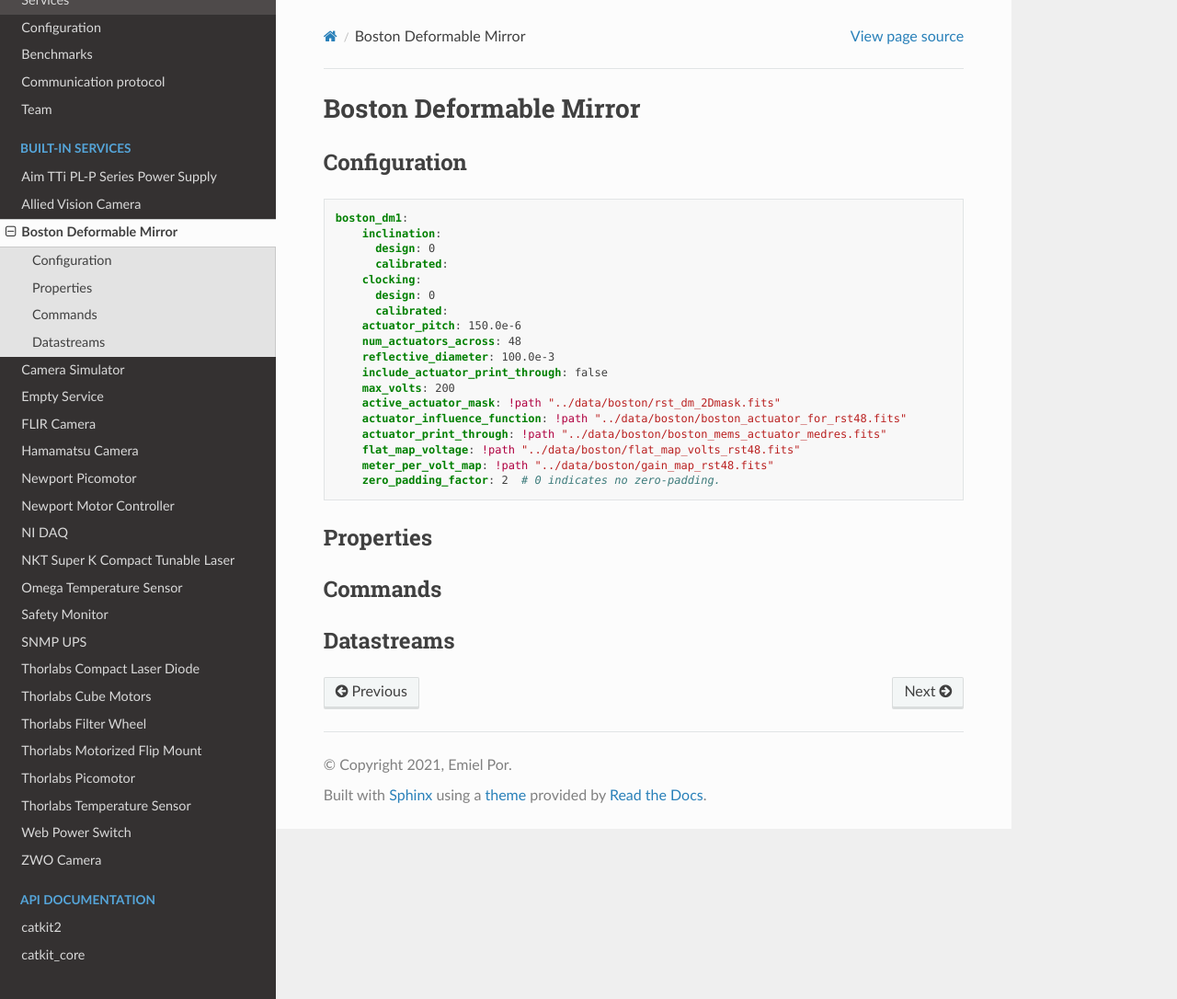
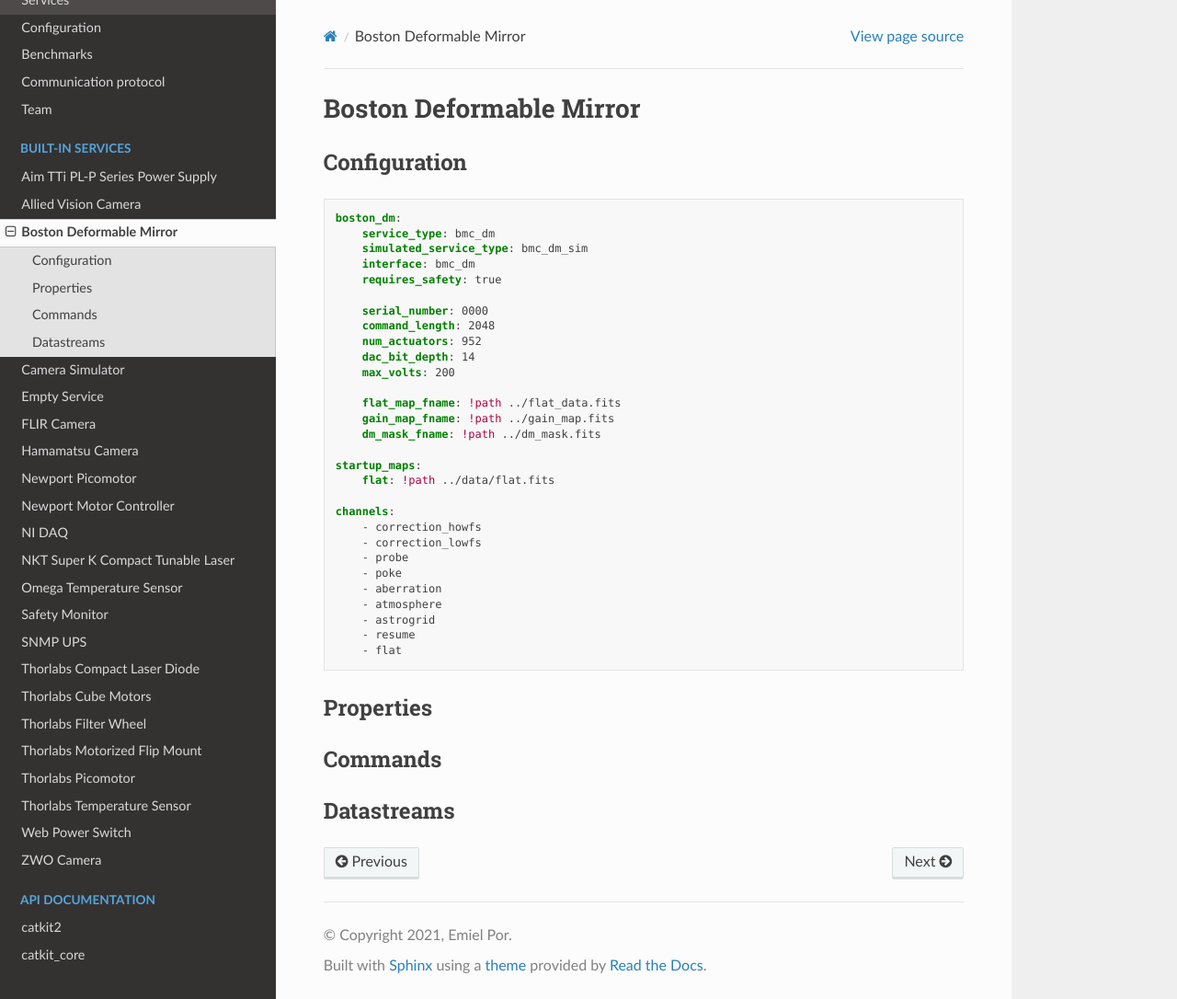
Before and after one commit to spacetelescope/catkit2, a Sphinx documentation site: the page built from docs/services/bmc_dm.rst, in a window 1280 px wide and 1086 px high. Shown: the whole window at 92% size. Built offline with Sphinx 7.4.7 and the Read the Docs theme 2.0.0, drawn with Linux system fonts in a browser that asks for light colours.

Commit message:
update bmc_dm configuration

```diff
--- a/docs/services/bmc_dm.rst
+++ b/docs/services/bmc_dm.rst
@@ -5,24 +5,35 @@
 -------------
 .. code-block:: YAML
 
-    boston_dm1:
-        inclination:
-          design: 0
-          calibrated:
-        clocking:
-          design: 0
-          calibrated:
-        actuator_pitch: 150.0e-6
-        num_actuators_across: 48
-        reflective_diameter: 100.0e-3
-        include_actuator_print_through: false
+    boston_dm:
+        service_type: bmc_dm
+        simulated_service_type: bmc_dm_sim
+        interface: bmc_dm
+        requires_safety: true
+
+        serial_number: 0000
+        command_length: 2048
+        num_actuators: 952
+        dac_bit_depth: 14
         max_volts: 200
-        active_actuator_mask: !path "../data/boston/rst_dm_2Dmask.fits"
-        actuator_influence_function: !path "../data/boston/boston_actuator_for_rst48.fits"
-        actuator_print_through: !path "../data/boston/boston_mems_actuator_medres.fits"
-        flat_map_voltage: !path "../data/boston/flat_map_volts_rst48.fits"
-        meter_per_volt_map: !path "../data/boston/gain_map_rst48.fits"
-        zero_padding_factor: 2  # 0 indicates no zero-padding.
+
+        flat_map_fname: !path ../flat_data.fits
+        gain_map_fname: !path ../gain_map.fits
+        dm_mask_fname: !path ../dm_mask.fits
+
+    startup_maps:
+        flat: !path ../data/flat.fits
+
+    channels:
+        - correction_howfs
+        - correction_lowfs
+        - probe
+        - poke
+        - aberration
+        - atmosphere
+        - astrogrid
+        - resume
+        - flat
 
 Properties
 ----------
```
